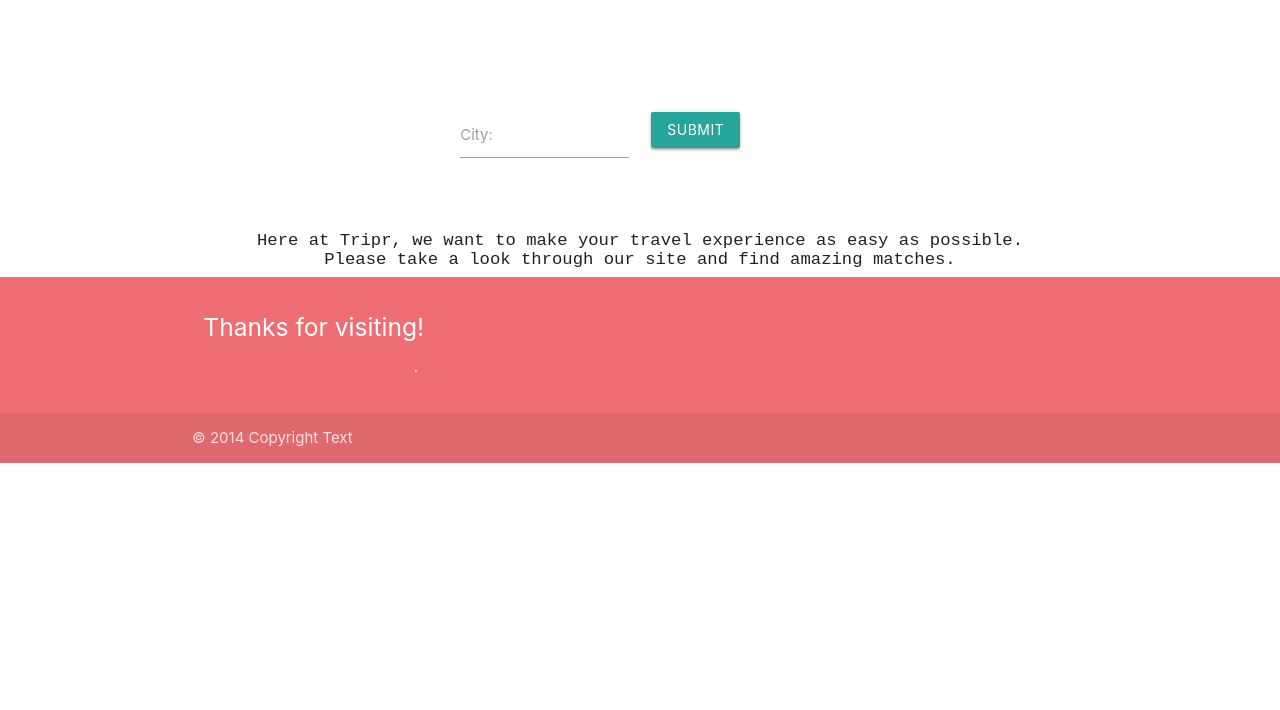
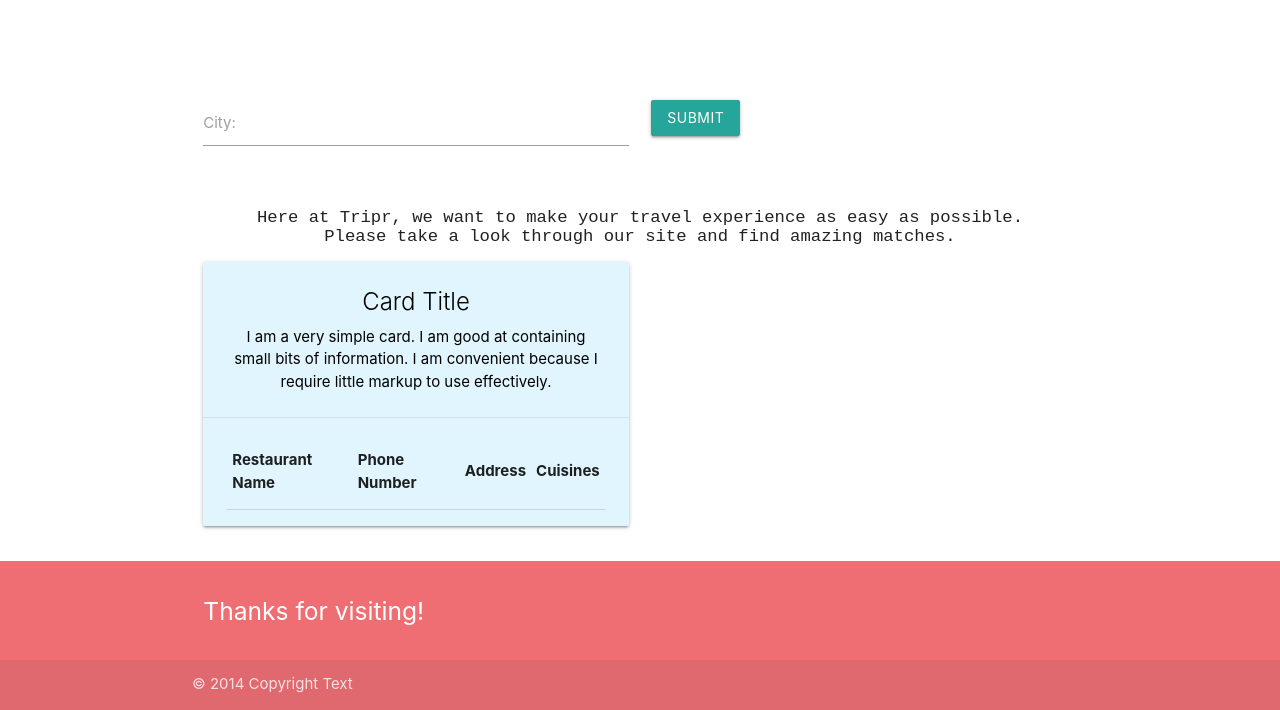
Before and after one commit to tripr-project/tripr, a plain HTML site: page index.html in a window 1280 px wide. Shown: the part 541-1251 px from the top of the page. Before the commit the page ends 1004 px from the top, so only its background shows below. Drawn offline with nearby package versions, Linux system fonts and the light colour scheme; no server answers.

Commit message:
made table in html, append items to table in js

```diff
--- a/index.html
+++ b/index.html
@@ -52,6 +52,7 @@
   </nav> -->
   <!-- end custom content -->
 
+  <div class="container">
 
 
   <h1>Welcome to Tripr!</h1>
@@ -135,25 +136,45 @@
 
     </div> -->
 
+  <div class="restaurant-display center">
+      <div class="row">
+          <div class="col s12 m6">
+            <div class="card light-blue lighten-5">
+              <div class="card-content black-text">
+                <span class="card-title">Card Title</span>
+                <p>I am a very simple card. I am good at containing small bits of information.
+                I am convenient because I require little markup to use effectively.</p>
+              </div>
+              <div class="card-action">
+                  <table class="table table-sm table-hover" id='restaurant-table'>
+                      <thead>
+                        <tr>
+                          <th scope="col">Restaurant Name</th>
+                          <th scope="col">Phone Number</th>
+                          <th scope="col">Address</th>
+                          <th scope="col">Cuisines</th>
+                        </tr>
+                      </thead>
+                      <tbody>
+                      </tbody>
+                    </table>
+              </div>
+            </div>
+          </div>
+        </div>
 
-  <div class="hotel-display">
-    <!-- hotel results here -->
-
-  </div>
-
-  <div class="restaurant-display">
     <!-- restaurant results here -->
     <!-- display results here - table??? -->
     <!-- restaurant phone number, address, cuisines, etc... -->
   </div>
-
+</div>
   <!--footer goes here-->
   <footer class="page-footer">
     <div class="container">
       <div class="row">
         <div class="col l6 s12">
           <h5 class="white-text">Thanks for visiting!</h5>
-          <p class="grey-text text-lighten-4">.</p>
+          <p class="grey-text text-lighten-4"></p>
         </div>
         <div class="col l4 offset-l2 s12">
           <h5 class="white-text"></h5>
```
